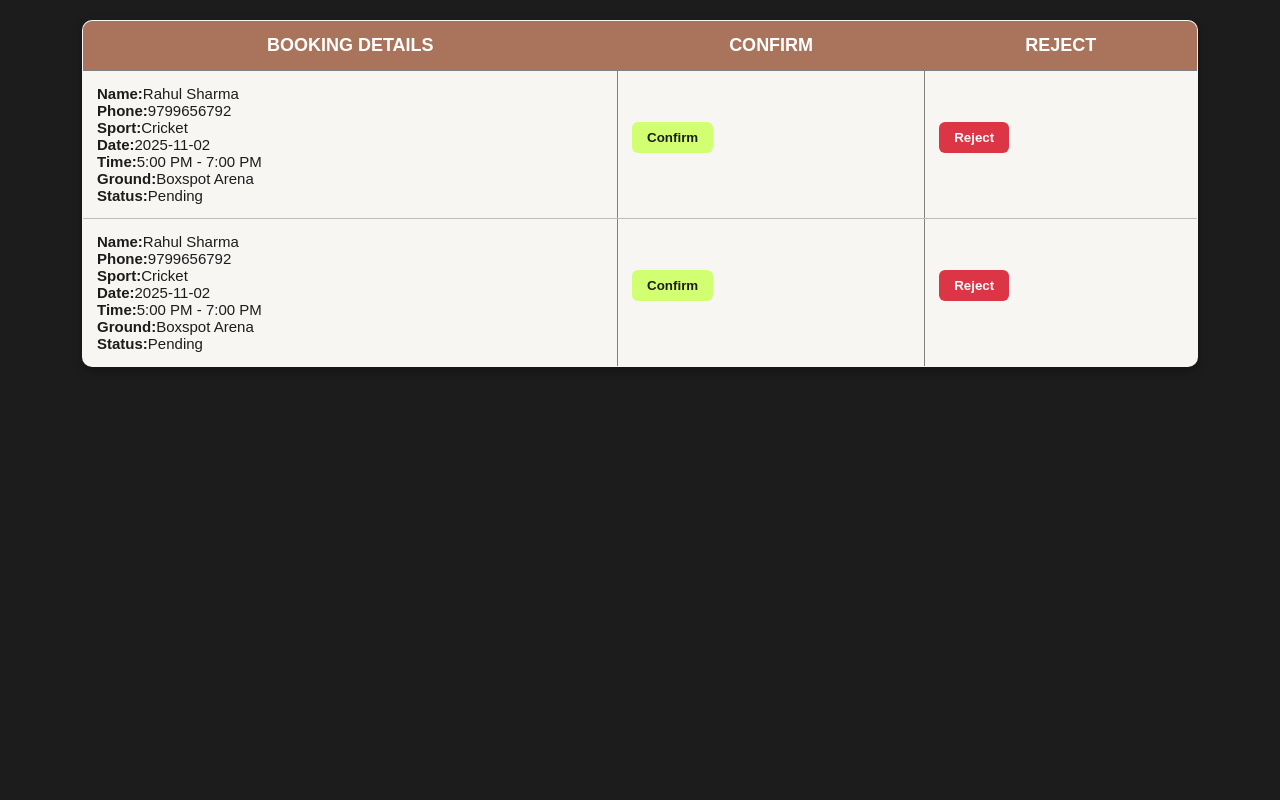
After one commit to SportsSync/Sports_Sync, a PHP site: page /vendor_confirm.php in a window 1280 px wide. The commit adds this page. Run offline with PHP 8.4, Linux system fonts and the light colour scheme.

Commit message:
vendor and user booking details

```diff
--- a/sidebar.php
+++ b/sidebar.php
@@ -92,6 +92,8 @@
       <a href="#" onclick="loadPage('Review.php')" title="Reviews">
         <i class="bi bi-star-fill"></i>
       </a>
+       <a href="userbooking.php" title="Home">
+        <i class="bi bi-clock-history"></i>      </a>
       <a href="index.php" title="Home">
         <i class="bi bi-house-fill"></i>
       </a>
--- /dev/null
+++ b/vendor_confirm.php
@@ -0,0 +1,146 @@
+<html>
+<head>
+    <title>Vendor Confirm</title>
+    <style>
+         body {
+            font-family: Arial, sans-serif;
+            background: #1C1C1C;
+            margin: 0;
+            padding: 20px;
+            color: #F7F6F2;
+        }
+
+        h2 {
+            text-align: center;
+            padding: 12px;
+            background: #A9745B;
+            color: white;
+            border-radius: 8px;
+            width: 60%;
+            margin: 0 auto 20px auto;
+        }
+
+        table {
+            width: 90%;
+            margin: auto;
+            background: #F7F6F2;
+            border-collapse: collapse;
+            box-shadow: 0 4px 10px rgba(0,0,0,0.3);
+            border-radius: 10px;
+            overflow: hidden;
+            color: #1C1C1C;
+        }
+
+        th {
+            background: #A9745B;
+            color: white;
+            font-size: 18px;
+            border: none;
+            padding: 14px;
+            text-transform: uppercase;
+        }
+
+        td {
+            border-bottom: 1px solid #BDBDBD;
+            padding: 14px;
+            font-size: 15px;
+        }
+
+        .confirm-btn {
+            background: #D1FF71;
+            color: #1C1C1C;
+            padding: 8px 15px;
+            border: none;
+            cursor: pointer;
+            border-radius: 6px;
+            font-weight: bold;
+            transition: 0.3s;
+        }
+
+        .confirm-btn:hover {
+            background: #c4ea63;
+        }
+
+        .reject-btn {
+            background: #dc3545;
+            color: white;
+            padding: 8px 15px;
+            border: none;
+            cursor: pointer;
+            border-radius: 6px;
+            font-weight: bold;
+            transition: 0.3s;
+        }
+
+        .reject-btn:hover {
+            background: #b5313e;
+        }
+
+        .data-box strong {
+            color: #1C1C1C;
+        }
+
+        tr:hover {
+            background: #EDEBE7;
+        }
+    </style>
+</head>
+<body>
+    <table border="1">
+        <tr>
+            <th>Booking Details</th>
+            <th>Confirm</th>
+            <th>Reject</th>
+        </tr>
+        <tr>
+            <td class="data-box">
+                <strong>Name:</strong>Rahul Sharma<br>
+                <strong>Phone:</strong>9799656792<br>
+                <strong>Sport:</strong>Cricket<br>
+                <strong>Date:</strong>2025-11-02<br>
+                <strong>Time:</strong>5:00 PM - 7:00 PM<br>
+                <strong>Ground:</strong>Boxspot Arena<br>
+                <strong>Status:</strong>Pending
+            </td>
+            <td>
+                <form method="post">
+                    <input type="hidden" name="id" value="101">
+                    <input type="hidden" name="status" value="comfirm">
+                    <button type="submit" class="confirm-btn">Confirm</button>
+                </form>
+            </td>
+            <td>
+                <form method="post">
+                    <input type="hidden" name="id" value="101">
+                    <input type="hidden" name="status" value="Reject">
+                    <button type="submit" class="reject-btn">Reject</button>
+                </form>
+            </td>
+        </tr>
+         <td class="data-box">
+                <strong>Name:</strong>Rahul Sharma<br>
+                <strong>Phone:</strong>9799656792<br>
+                <strong>Sport:</strong>Cricket<br>
+                <strong>Date:</strong>2025-11-02<br>
+                <strong>Time:</strong>5:00 PM - 7:00 PM<br>
+                <strong>Ground:</strong>Boxspot Arena<br>
+                <strong>Status:</strong>Pending
+            </td>
+            <td>
+                <form method="post">
+                    <input type="hidden" name="id" value="101">
+                    <input type="hidden" name="status" value="comfirm">
+                    <button type="submit" class="confirm-btn">Confirm</button>
+                </form>
+            </td>
+            <td>
+                <form method="post">
+                    <input type="hidden" name="id" value="101">
+                    <input type="hidden" name="status" value="Reject">
+                    <button type="submit" class="reject-btn">Reject</button>
+                </form>
+            </td>
+        </tr>
+    </table>
+</body>
+</html>
```
Also changed, not shown: userbooking.php (added, +119 -0 lines).
